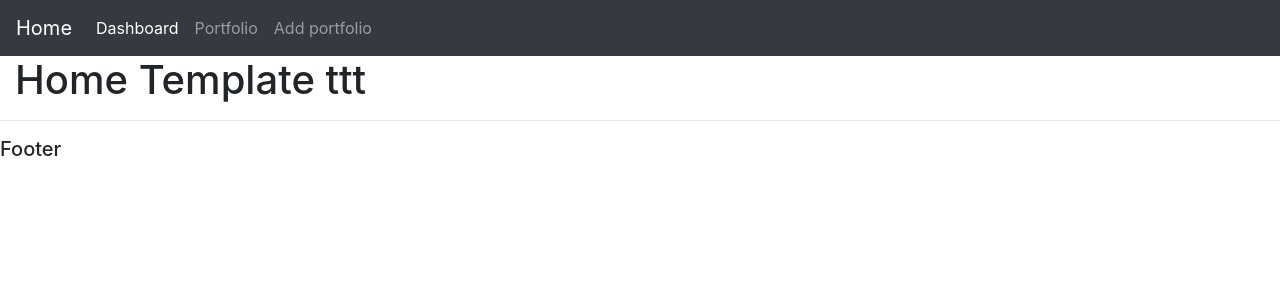
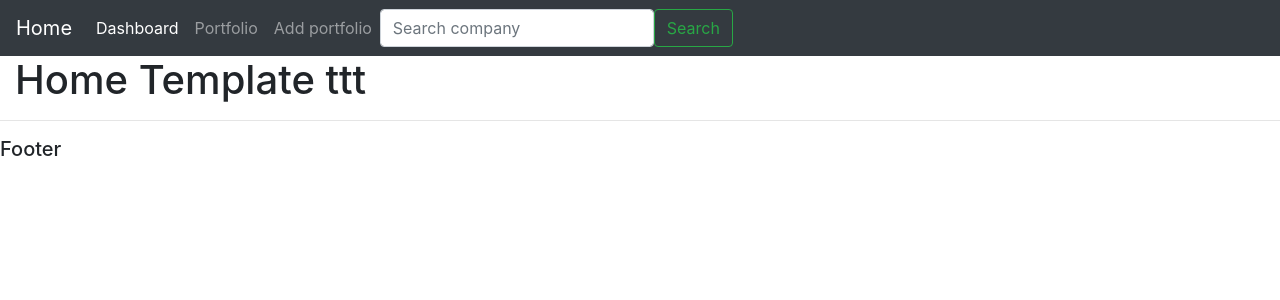
Before and after one commit to goalb/GPW_Tracker, a Django app: page / in a window 1280 px wide. Shown: the top 300 px of the page. Run offline with Django 4.2, Linux system fonts and the light colour scheme.

Commit message:
Add files via upload

```diff
--- a/GPW_Tracker/GPW_Tracker/base/templates/base/navbar.html
+++ b/GPW_Tracker/GPW_Tracker/base/templates/base/navbar.html
@@ -17,5 +17,10 @@
         <a class="nav-link" href="{% url 'add-portfolio' %}">Add portfolio</a>
       </li>
     </ul>
+    <form class="d-flex" method="POST" action="{% url 'search-company' %}">
+      {% csrf_token %}
+      <input class="form-control me-2" type="search" placeholder="Search company" aria-label="Search" name="searched">
+      <button class="btn btn-outline-success" type="submit">Search</button>
+    </form>
   </div>
 </nav>
--- a/GPW_Tracker/GPW_Tracker/base/urls.py
+++ b/GPW_Tracker/GPW_Tracker/base/urls.py
@@ -7,4 +7,6 @@ urlpatterns = [
     path('add_portfolio', views.add_portfolio, name='add-portfolio'),
     path('list_portfolio', views.list_portfolio, name='list-portfolio'),
     path('show_portfolio/<portfolio_id>', views.show_portfolio, name='show-portfolio'),
+    path('show_company/<company_id>', views.show_company, name='show-company'),
+    path('search_company', views.search_company, name='search-company'),
 ]
--- a/GPW_Tracker/GPW_Tracker/base/views.py
+++ b/GPW_Tracker/GPW_Tracker/base/views.py
@@ -1,7 +1,7 @@
 from django.shortcuts import render
 from django.http import HttpResponseRedirect
 from .forms import PortfolioForm
-from .models import Portfolio
+from .models import Portfolio, Company
 
 
 # from django.contrib.auth import authenticate, login, logout
@@ -36,6 +36,25 @@ def list_portfolio(request):
     return render(request, 'base/portfolio.html', {'show_portfolio': list_portfolio})
 
 
+def list_company(request):
+    list_company = Company.objects.all()
+    return render(request, 'base/company.html', {'show_company': list_company})
+
+
 def show_portfolio(request, portfolio_id):
     portfolio = Portfolio.objects.get(pk=portfolio_id)
     return render(request, 'base/show_portfolio.html', {'portfolio': portfolio})
+
+
+def show_company(request, company_id):
+    company = Company.objects.get(pk=company_id)
+    return render(request, 'base/show_company.html', {'company': company})
+
+
+def search_company(request):
+    if request.method == "POST":
+        searched = request.POST['searched']
+        companies = Company.objects.filter(name__contains=searched)
+        return render(request, 'base/search_company.html', {'searched': searched, 'companies': companies})
+    else:
+        return render(request, 'base/search_company.html', {})
```
Also changed, not shown: GPW_Tracker/GPW_Tracker/base/templates/base/company.html (added, +13 -0 lines), GPW_Tracker/GPW_Tracker/base/templates/base/search_company.html (added, +17 -0 lines), GPW_Tracker/GPW_Tracker/base/templates/base/show_company.html (added, +14 -0 lines).
